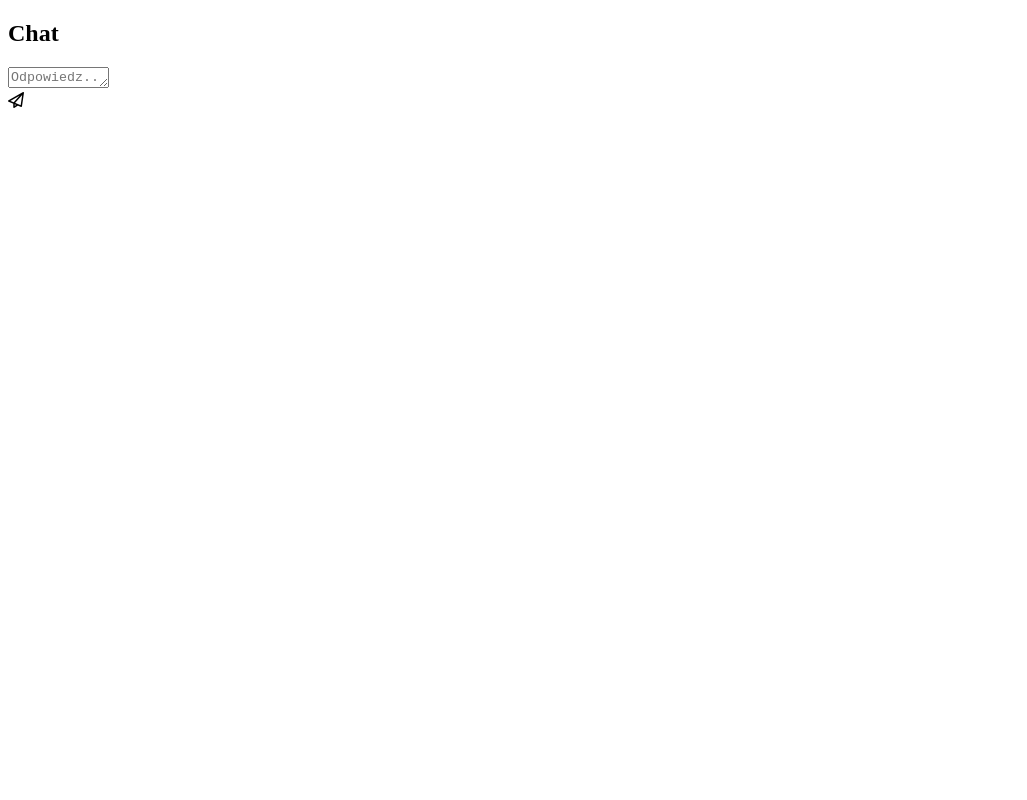
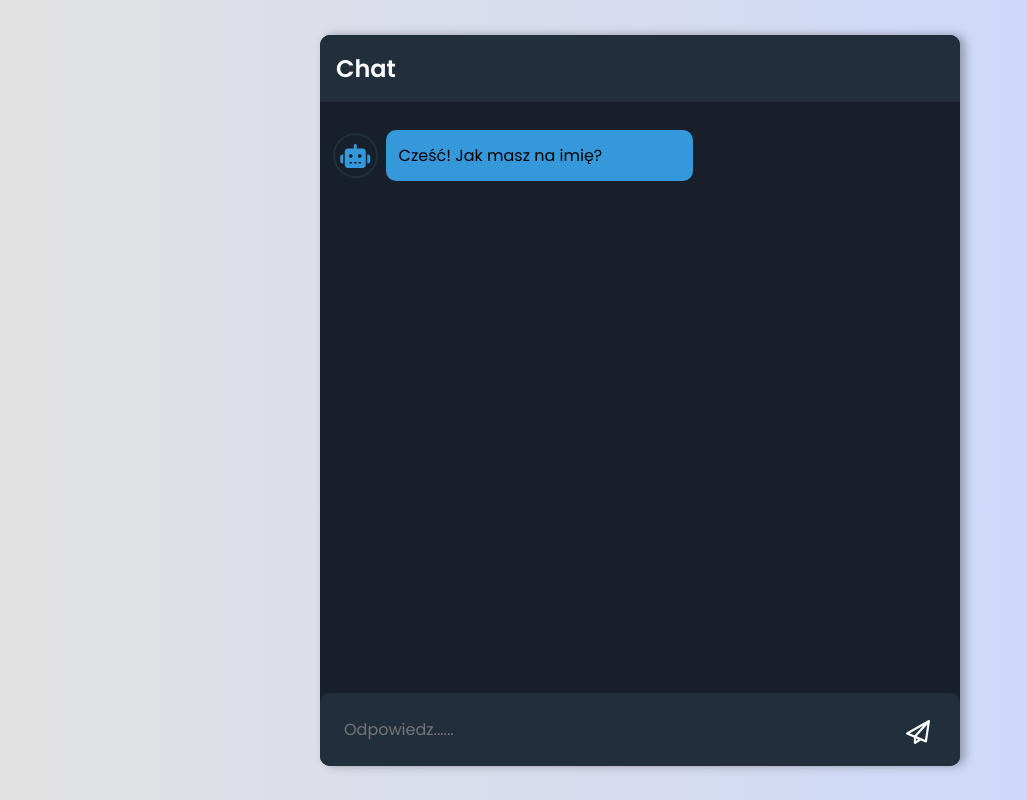
Before and after one commit to lonegunman82/chat, a website: page index.html in a window 1280 px wide. Shown: the whole page, without its empty margins (0-1027 px from the left). Drawn offline with Linux system fonts and the light colour scheme; the site is published under a folder, as on GitHub Pages, so addresses that start at the root find nothing.

Commit message:
Update index.html
path update

```diff
--- a/index.html
+++ b/index.html
@@ -3,7 +3,7 @@
 <head>
   <meta charset="UTF-8" />
   <meta name="viewport" content="width=device-width, initial-scale=1.0" />
-  <link rel="stylesheet" href="/css/style.css" />
+  <link rel="stylesheet" href="css/style.css" />
   <link
     rel="stylesheet"
     href="https://cdnjs.cloudflare.com/ajax/libs/font-awesome/6.2.1/css/all.min.css"
@@ -28,7 +28,7 @@
             rows="1"
             placeholder="Odpowiedz......"
           ></textarea>
-      <script defer src="/js/script.js"></script>
+      <script defer src="js/script.js"></script>
       <div class="sending-icon">
         <i class="fa-regular fa-paper-plane"></i>
       </div>
```
